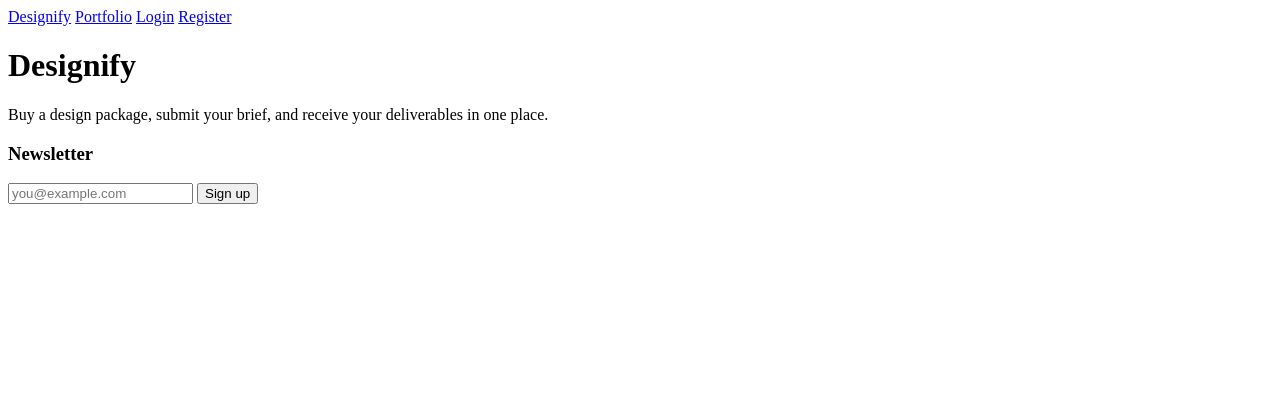
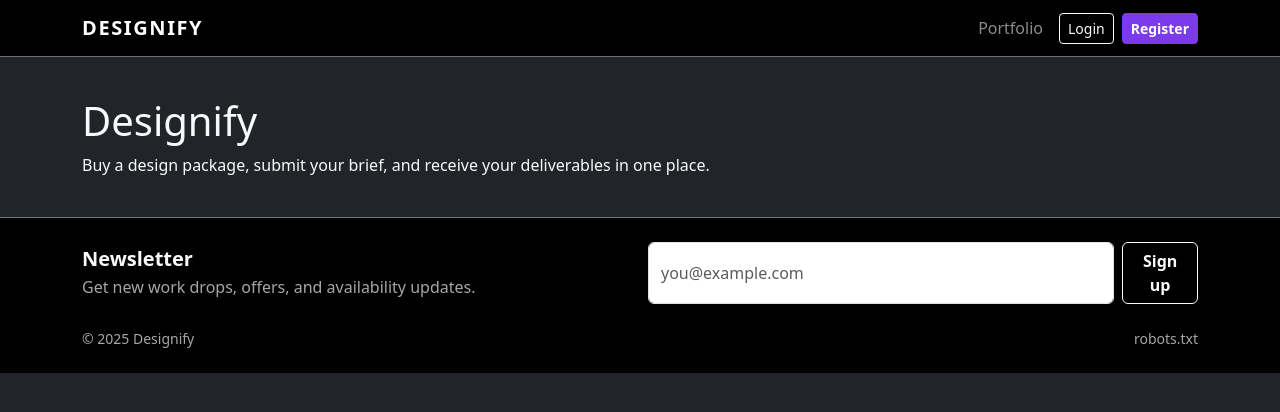
Before and after one commit to francisjxmes/designify, a Django app: page / in a window 1280 px wide. Shown: the top 412 px of the page. Run offline with Django 4.2, Linux system fonts and the light colour scheme; parts of the project's set-up code (start-up, migrations or seed data) failed here and were passed over.

Commit message:
Add bootstrap base layout and global styling

```diff
--- a/config/settings.py
+++ b/config/settings.py
@@ -55,7 +55,6 @@ SITE_ID = 1
 MIDDLEWARE = [
     'django.middleware.security.SecurityMiddleware',
     'whitenoise.middleware.WhiteNoiseMiddleware',
-    'django.middleware.security.SecurityMiddleware',
     'django.contrib.sessions.middleware.SessionMiddleware',
     'django.middleware.common.CommonMiddleware',
     'django.middleware.csrf.CsrfViewMiddleware',
@@ -146,8 +145,9 @@ MEDIA_ROOT = BASE_DIR / "media"
 STRIPE_PUBLIC_KEY = os.getenv("STRIPE_PUBLIC_KEY", "")
 STRIPE_SECRET_KEY = os.getenv("STRIPE_SECRET_KEY", "")
 
-if not STRIPE_SECRET_KEY:
-    raise ValueError("STRIPE_SECRET_KEY not found. Check your .env is in project root and load_dotenv path.")
+if not STRIPE_SECRET_KEY and DEBUG:
+    print("WARNING: STRIPE_SECRET_KEY not set (Stripe checkout will not work).")
+
 
 
 
--- /dev/null
+++ b/static/css/style.css
@@ -0,0 +1,20 @@
+:root {
+  --df-accent: #7c3aed;
+}
+
+.bg-black { background: #000 !important; }
+
+.navbar-brand { letter-spacing: .08em; }
+
+.btn-primary {
+  background: var(--df-accent);
+  border-color: var(--df-accent);
+}
+.btn-primary:hover { filter: brightness(1.1); }
+
+.card {
+  background: rgba(255,255,255,0.04);
+  border: 1px solid rgba(255,255,255,0.12);
+}
+
+.text-secondary { color: rgba(255,255,255,0.65) !important; }
--- a/templates/base.html
+++ b/templates/base.html
@@ -3,64 +3,113 @@
 <head>
   <meta charset="utf-8">
   <meta name="viewport" content="width=device-width, initial-scale=1">
+
   <title>{% block title %}Designify{% endblock %}</title>
-  <meta name="description" content="{% block meta_description %}Designify — purchase professional graphic design packages and manage your design orders.{% endblock %}">
+  <meta name="description" content="{% block meta_description %}Designify — buy graphic design packages and manage your orders.{% endblock %}">
+
+  <!-- Bootstrap 5.3 -->
+  <link href="https://cdn.jsdelivr.net/npm/bootstrap@5.3.3/dist/css/bootstrap.min.css" rel="stylesheet">
+
+  <!-- Custom CSS -->
+  <link rel="stylesheet" href="/static/css/style.css">
 </head>
-<body>
-  <header>
-    <nav>
-      <a href="{% url 'home' %}">Designify</a>
 
-      <a href="{% url 'portfolio_list' %}">Portfolio</a>
+<body class="bg-dark text-light">
 
+  <!-- Navbar -->
+  <nav class="navbar navbar-expand-lg navbar-dark bg-black border-bottom border-secondary sticky-top">
+    <div class="container">
+      <a class="navbar-brand fw-bold text-uppercase" href="{% url 'home' %}">Designify</a>
 
-      {% if user.is_authenticated %}
-        <span>Signed in as {{ user.username }}</span>
-        <form action="{% url 'logout' %}" method="post" style="display:inline;">
-          {% csrf_token %}
-          <button type="submit">Logout</button>
-        </form>
+      <button class="navbar-toggler" type="button" data-bs-toggle="collapse" data-bs-target="#navMain">
+        <span class="navbar-toggler-icon"></span>
+      </button>
 
-      {% else %}
-        <a href="{% url 'login' %}">Login</a>
-        <a href="{% url 'register' %}">Register</a>
-      {% endif %}
+      <div class="collapse navbar-collapse" id="navMain">
+        <ul class="navbar-nav ms-auto gap-lg-2 align-items-lg-center">
+          <li class="nav-item">
+            <a class="nav-link" href="{% url 'portfolio_list' %}">Portfolio</a>
+          </li>
 
-      {% if user.is_staff %}
-        <a href="/admin/">Admin</a>
-        {% if user.is_staff %}
-        <a href="{% url 'admin_order_list' %}">Admin Orders</a>
-        {% endif %}
+          {% if user.is_authenticated %}
+            <li class="nav-item">
+              <a class="btn btn-outline-light btn-sm" href="{% url 'order_list' %}">My Orders</a>
+            </li>
 
-      {% endif %}
+            {% if user.is_staff %}
+              <li class="nav-item">
+                <a class="btn btn-warning btn-sm fw-semibold" href="{% url 'admin_order_list' %}">Admin Orders</a>
+              </li>
+            {% endif %}
 
-      {% if user.is_authenticated %}
-        <a href="{% url 'order_list' %}">My Orders</a>
-      {% endif %}
+            <li class="nav-item d-none d-lg-block">
+              <span class="navbar-text small text-secondary">
+                Signed in as <span class="text-light">{{ user.username }}</span>
+              </span>
+            </li>
 
-    </nav>
-  </header>
+            <li class="nav-item">
+              <form action="{% url 'logout' %}" method="post" class="d-inline">
+                {% csrf_token %}
+                <button type="submit" class="btn btn-danger btn-sm">Logout</button>
+              </form>
+            </li>
+          {% else %}
+            <li class="nav-item">
+              <a class="btn btn-outline-light btn-sm" href="{% url 'login' %}">Login</a>
+            </li>
+            <li class="nav-item">
+              <a class="btn btn-primary btn-sm fw-semibold" href="{% url 'register' %}">Register</a>
+            </li>
+          {% endif %}
+        </ul>
+      </div>
+    </div>
+  </nav>
 
-  {% if messages %}
-    <ul>
+  <!-- Messages -->
+  <div class="container mt-3">
+    {% if messages %}
       {% for message in messages %}
-        <li>{{ message }}</li>
+        <div class="alert alert-{{ message.tags }} alert-dismissible fade show" role="alert">
+          {{ message }}
+          <button type="button" class="btn-close" data-bs-dismiss="alert" aria-label="Close"></button>
+        </div>
       {% endfor %}
-    </ul>
-  {% endif %}
+    {% endif %}
+  </div>
 
-  <main>
+  <!-- Main -->
+  <main class="container py-4">
     {% block content %}{% endblock %}
   </main>
 
-  <footer>
-    <h3>Newsletter</h3>
-    <form action="{% url 'newsletter_signup' %}" method="post">
-      {% csrf_token %}
-      <input type="email" name="email" placeholder="you@example.com" required>
-      <button type="submit">Sign up</button>
-    </form>
+  <!-- Footer / Newsletter -->
+  <footer class="border-top border-secondary bg-black">
+    <div class="container py-4">
+      <div class="row g-3 align-items-center">
+        <div class="col-12 col-lg-6">
+          <h5 class="mb-1 fw-bold">Newsletter</h5>
+          <p class="text-secondary mb-0">Get new work drops, offers, and availability updates.</p>
+        </div>
+
+        <div class="col-12 col-lg-6">
+          <form action="{% url 'newsletter_signup' %}" method="post" class="d-flex gap-2">
+            {% csrf_token %}
+            <input class="form-control" type="email" name="email" placeholder="you@example.com" required>
+            <button class="btn btn-outline-light fw-semibold" type="submit">Sign up</button>
+          </form>
+        </div>
+      </div>
+
+      <div class="mt-4 d-flex justify-content-between small text-secondary">
+        <span>© {% now "Y" %} Designify</span>
+        <a class="text-secondary text-decoration-none" href="{% url 'robots_txt' %}">robots.txt</a>
+      </div>
+    </div>
   </footer>
 
+  <!-- Bootstrap JS -->
+  <script src="https://cdn.jsdelivr.net/npm/bootstrap@5.3.3/dist/js/bootstrap.bundle.min.js"></script>
 </body>
 </html>
```
Also changed, not shown: db.sqlite3.
